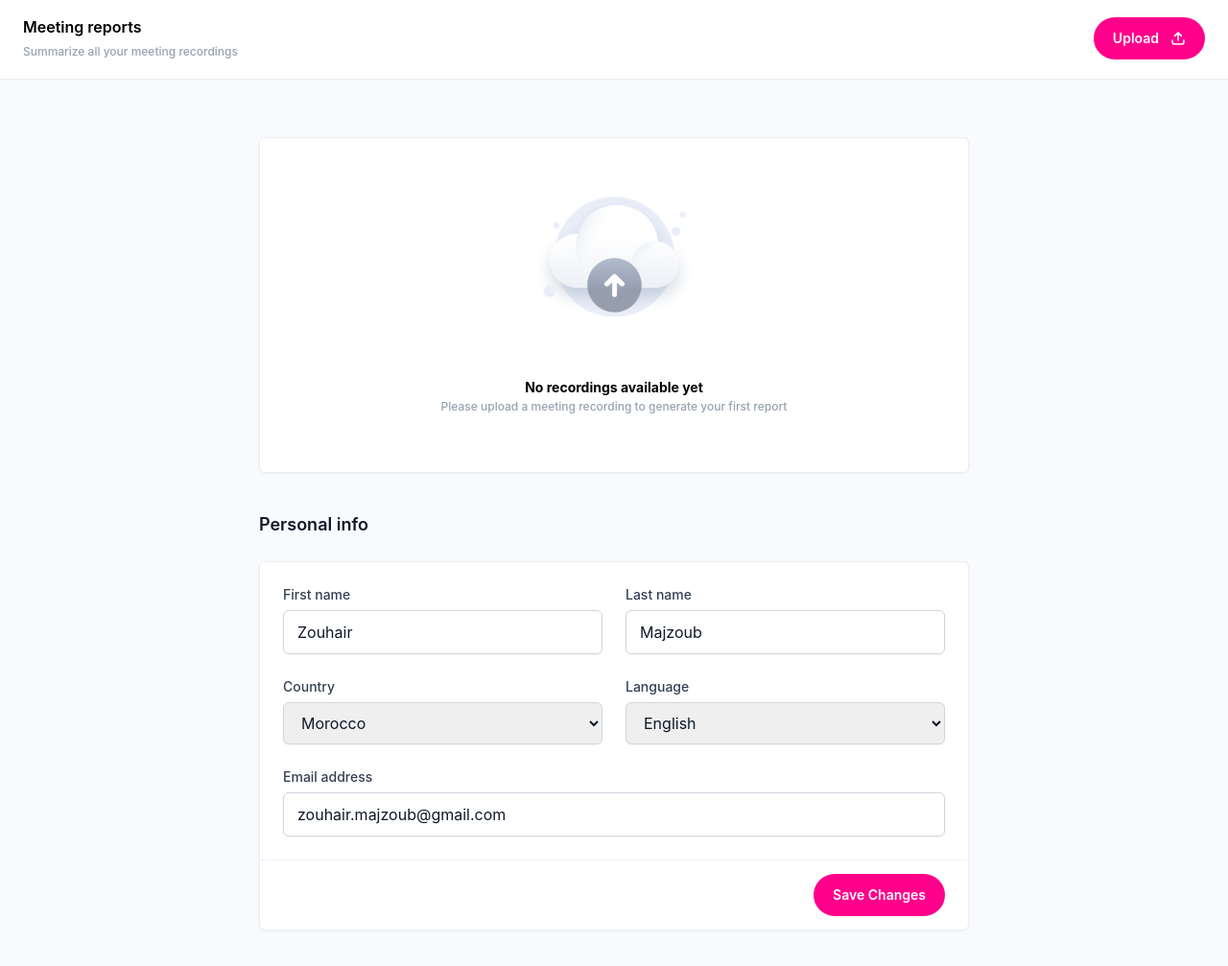
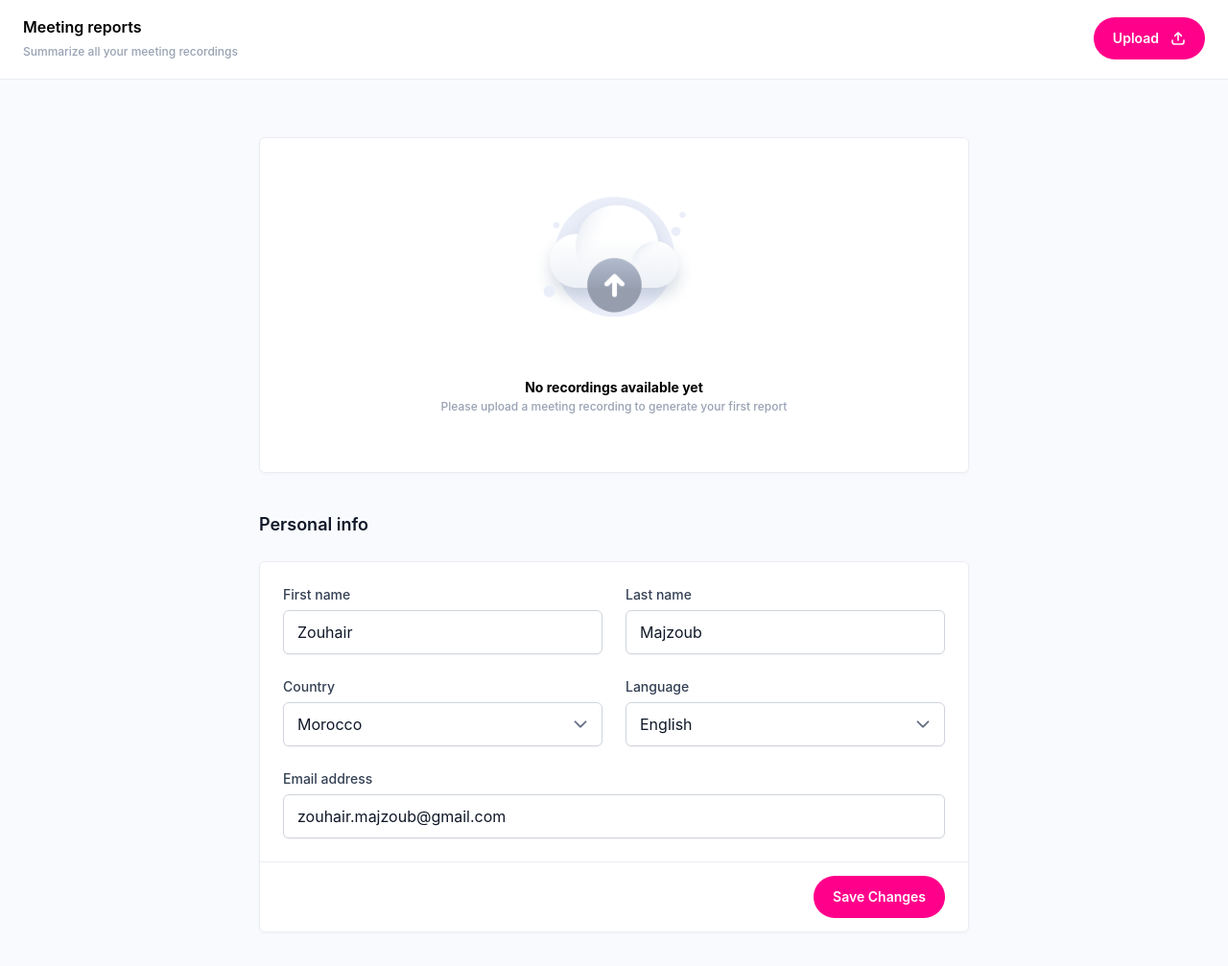
Before and after one commit to rejoan121615/Dashboard---Figma-to-Tailwind, a website: page Homepage.html in a window 1280 px wide. Shown: the part 77-1084 px from the top of the page at 96% size. Drawn offline with nearby package versions, Linux system fonts and the light colour scheme; files that its build step writes are made by us from their sources.

Commit message:
select box custom tik added

```diff
--- a/Homepage.html
+++ b/Homepage.html
@@ -93,7 +93,7 @@
 
         <!-- main section -->
         <main class="bg-F9FAFD">
-            <div class="max-w-[740px] w-full mx-auto pt-[60px]">
+            <div class="max-w-[740px] w-full mx-auto py-[60px]">
                 <!-- Recording -->
                 <div class="card py-[60px]">
                     <!-- upload img  -->
@@ -161,7 +161,7 @@
                                         >Country</label
                                     >
                                     <select
-                                        class="px-[14px] py-[10px] rounded-6px shadow-card-drop border border-D0D5DD text-base font-normal text-101828 cursor-pointer"
+                                        class=" px-[14px] py-[10px] rounded-6px shadow-card-drop border border-D0D5DD text-base font-normal text-101828 cursor-pointer"
                                         name="country"
                                         id=""
                                     >
--- a/src/css/input.css
+++ b/src/css/input.css
@@ -15,6 +15,12 @@
   a {
     @apply text-14px font-[500] leading-[48px];
   }
+  /* select box customization  */
+  select {
+    @apply appearance-none relative;
+    background: white url("../../images/icons/chevron-down.png") no-repeat 298px center;
+    background-size: 22px;
+  }
 }
 
 @layer components {
```
Also changed, not shown: images/icons/chevron-down.png (added).
